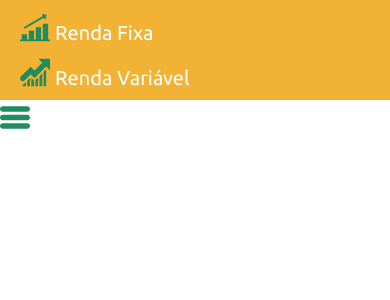
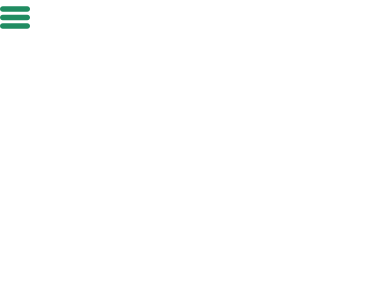
Before and after one commit to ggraeff98/be-rich, a React (Create React App) app in the folder be-reach-app/: page / in a window 390 px wide. Shown: the top 300 px of the page. Built offline with nearby package versions, Linux system fonts and the light colour scheme.

Commit message:
add: lateral menu slide and fix responsability of lateral menu component

```diff
--- a/be-reach-app/src/App.js
+++ b/be-reach-app/src/App.js
@@ -2,6 +2,7 @@ import React from 'react';
 import PageHeader from './components/PageHeader/PageHeader';
 import LateralMenu from './components/LateralMenu/LateralMenu';
 import styled from 'styled-components';
+import { IPAD_PRO } from './constants/breakPointConstants';
 
 const StyleedDivMain = styled.div`
   touch-action: manipulation;
@@ -10,8 +11,13 @@ const StyleedDivMain = styled.div`
 function App() {
   return (
     <StyleedDivMain>
-      <PageHeader></PageHeader>
-      <LateralMenu></LateralMenu>
+      {window.innerWidth <= IPAD_PRO + 1 ? (
+        <LateralMenu>
+          <PageHeader></PageHeader>
+        </LateralMenu>
+      ) : (
+        <PageHeader></PageHeader>
+      )}
     </StyleedDivMain>
   );
 }
--- a/be-reach-app/src/components/LateralMenu/LateralMenu.js
+++ b/be-reach-app/src/components/LateralMenu/LateralMenu.js
@@ -1,7 +1,21 @@
 import React, { useState } from 'react';
 import closeIcon from '../../assets/svgs/close.svg';
 import hamburguerIcon from '../../assets/svgs/hamburguer-menu.svg';
-import { IPAD_PRO } from '../../constants/breakPointConstants';
+import styled from 'styled-components';
+
+const StyledDivContainer = styled.div``;
+const StyledDivListItems = styled.div`
+  position: absolute;
+  width: 100%;
+  transform: translateY(-50%);
+  left: ${(props) => (props.isOpen ? '0%' : '-100%')};
+  transition: 1s;
+  top: 90px;
+`;
+
+StyledDivListItems.defaultProps = {
+  isOpen: false
+};
 
 const LateralMenu = (props) => {
   const [lateralMenuState, setLateralMenuState] = useState({
@@ -23,20 +37,18 @@ const LateralMenu = (props) => {
   ) : (
     <img
       src={hamburguerIcon}
-      alt="lateral-menu"
+      alt="open-menu"
       onClick={() => onChangeMenuLateralState(true)}
     ></img>
   );
 
   return (
-    <div>
-      {window.innerWidth <= IPAD_PRO + 1 ? (
-        <div>
-          {lateralMenuIcon}
-          {props.children}
-        </div>
-      ) : null}
-    </div>
+    <StyledDivContainer>
+      {lateralMenuIcon}
+      <StyledDivListItems isOpen={lateralMenuState.isOpen}>
+        {props.children}
+      </StyledDivListItems>
+    </StyledDivContainer>
   );
 };
 
```
